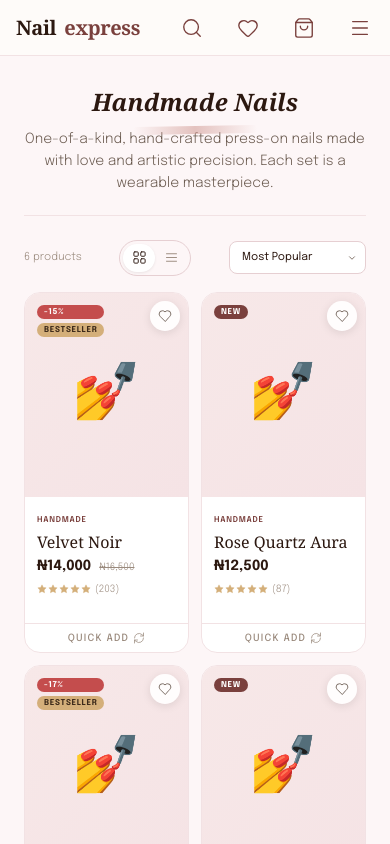
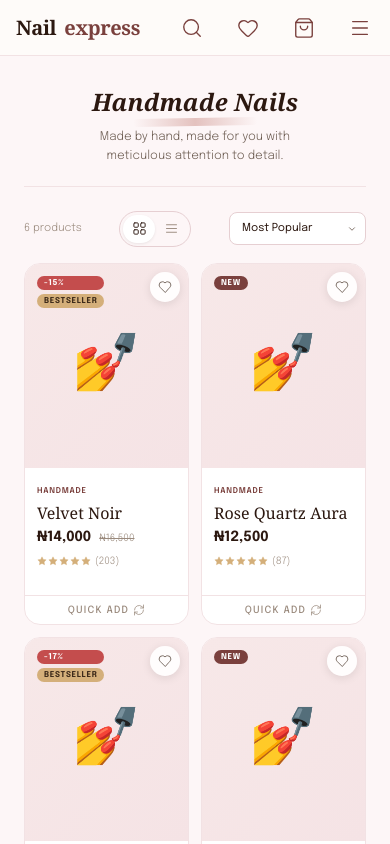
Before and after one commit to dfordolapo/nailxpressng, a Next.js app: page /handmade in a window 390 px wide. Shown: the top 844 px of the page. Built offline with nearby package versions, Linux system fonts and the light colour scheme; a web font is replaced by a local one.

Commit message:
Update descriptions, stroke positions, and mobile typography

```diff
--- a/src/app/factory/page.js
+++ b/src/app/factory/page.js
@@ -30,7 +30,7 @@ export default function FactoryPage() {
             <h1 className={pageStyles.collectionTitle}>{category.name} Nails</h1>
             <span style={{
               position: "absolute",
-              bottom: "-6px",
+              bottom: "2px",
               left: "50%",
               transform: "translateX(-50%) rotate(-1deg)",
               width: "60%",
--- a/src/app/handmade/page.js
+++ b/src/app/handmade/page.js
@@ -30,7 +30,7 @@ export default function HandmadePage() {
             <h1 className={pageStyles.collectionTitle}>{category.name} Nails</h1>
             <span style={{
               position: "absolute",
-              bottom: "-6px",
+              bottom: "2px",
               left: "50%",
               transform: "translateX(-50%) rotate(-1deg)",
               width: "60%",
--- a/src/data/categories.js
+++ b/src/data/categories.js
@@ -3,7 +3,7 @@ export const categories = [
     id: "handmade",
     name: "Handmade",
     slug: "handmade",
-    description: "One-of-a-kind, hand-crafted press-on nails made with love and artistic precision. Each set is a wearable masterpiece.",
+    description: "Made by hand, made for you with meticulous attention to detail.",
     image: "/images/categories/handmade.jpg",
     tagline: "Wearable Art, Made by Hand",
   },
@@ -11,7 +11,7 @@ export const categories = [
     id: "factory",
     name: "Factory Made",
     slug: "factory",
-    description: "Premium quality press-on nails manufactured with precision. Affordable luxury that doesn't compromise on style.",
+    description: "Instant favorites for everyday glam, last-minute plans and everything in between.",
     image: "/images/categories/factory.jpg",
     tagline: "Precision Made, Style Perfected",
   },
--- a/src/styles/pages/collection.module.css
+++ b/src/styles/pages/collection.module.css
@@ -21,6 +21,7 @@
   color: var(--color-text-secondary);
   max-width: 600px;
   margin: 0 auto;
+  white-space: nowrap;
 }
 
 /* ── Product Detail Page ──────────────────────────────────────────── */
@@ -540,7 +541,9 @@
   }
 
   .collectionDescription {
-    font-size: var(--text-sm);
+    font-size: var(--text-xs);
+    text-wrap: balance;
+    white-space: normal;
   }
 
   .productLayout {
```
